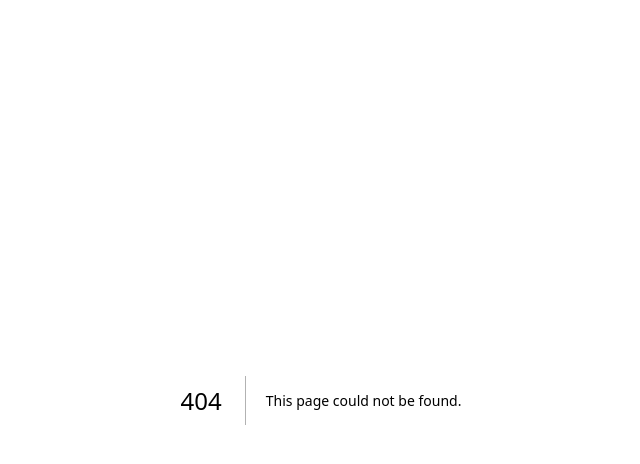
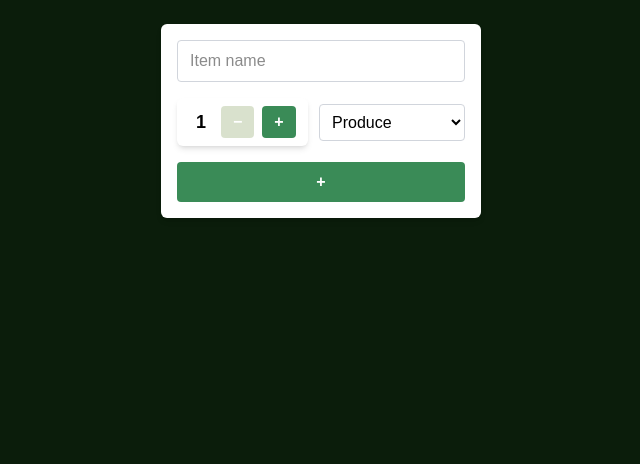
Before and after one commit to Manpreet-kaur-randhawa/cprg306-assignments, a Next.js app: page /week-5 in a window 1280 px wide. Before the commit this address had no page. Shown: the top 464 px of the page, without its empty margins (319-959 px from the left). Built offline with nearby package versions, Linux system fonts and the light colour scheme.

Commit message:
week-5
completed

```diff
--- a/app/page.js
+++ b/app/page.js
@@ -8,6 +8,7 @@ export default function Home(){
         <li><Link href="./week-2">Week 2 Assignment</Link></li>
         <li><Link href="./week-3">Week 3 Assignment</Link></li>
         <li><Link href="./week-4">Week 4 Assignment</Link></li>
+        <li><Link href="./week-5">Week 5 Assignment</Link></li>
       </ul>
     </main>
   );
--- /dev/null
+++ b/app/week-5/new-item.js
@@ -0,0 +1,108 @@
+"use client";
+
+import { useState } from "react";
+
+export default function NewItem() {
+  // State variables //
+  const [name, setName] = useState("");
+  const [quantity, setQuantity] = useState(1);
+  const [category, setCategory] = useState("produce");
+
+  // Quantity functions //
+  function increment() {
+    if (quantity < 99) setQuantity(quantity + 1); // ✅ limit raised to 99
+  }
+
+  function decrement() {
+    if (quantity > 1) setQuantity(quantity - 1);
+  }
+
+  // Form submission //
+  function handleSubmit(e) {
+    e.preventDefault();
+
+    const item = { name, quantity, category };
+    console.log("New item:", item);
+
+    alert(
+      `Item added!\nName: ${name}\nQuantity: ${quantity}\nCategory: ${category}`
+    );
+
+    // reset fields
+    setName("");
+    setQuantity(1);
+    setCategory("produce");
+  }
+
+  return (
+    // full-screen background
+    <div className="flex flex-col items-center min-h-screen bg-[#0b1d0b]">
+      <form
+        onSubmit={handleSubmit}
+        className="mt-6 bg-white rounded-md shadow-md px-4 py-4 flex flex-col gap-4 w-80"
+      >
+        {/* Name input */}
+        <input
+          type="text"
+          required
+          placeholder="Item name"
+          value={name}
+          onChange={(e) => setName(e.target.value)}
+          className="w-full border border-gray-300 rounded px-3 py-2 focus:outline-none focus:ring-2 focus:ring-[#3a8b57]"
+        />
+
+        {/* Quantity & Category row */}
+        <div className="flex justify-between items-center">
+          {/* Quantity box */}
+          <div className="flex items-center bg-white rounded-md shadow-md px-3 py-2">
+            <p className="text-lg font-semibold w-6 text-center text-black">
+              {quantity}
+            </p>
+
+            <button
+              type="button"
+              onClick={decrement}
+              disabled={quantity === 1}
+              className="ml-2 px-3 py-1 rounded bg-[#b5c59c] text-white font-bold disabled:opacity-50">
+              −
+            </button>
+
+            <button
+              type="button"
+              onClick={increment}
+              disabled={quantity === 99}
+              className="ml-2 px-3 py-1 rounded bg-[#3a8b57] text-white font-bold disabled:opacity-50">
+              +
+            </button>
+          </div>
+
+          {/* Category dropdown */}
+          <select
+            value={category}
+            onChange={(e) => setCategory(e.target.value)}
+            className="rounded border border-gray-300 px-2 py-2 focus:outline-none focus:ring-2 focus:ring-[#3a8b57] text-black">
+
+            <option value="produce">Produce</option>
+            <option value="dairy">Dairy</option>
+            <option value="bakery">Bakery</option>
+            <option value="meat">Meat</option>
+            <option value="frozen foods">Frozen Foods</option>
+            <option value="canned goods">Canned Goods</option>
+            <option value="dry goods">Dry Goods</option>
+            <option value="beverages">Beverages</option>
+            <option value="snacks">Snacks</option>
+            <option value="household">Household</option>
+            <option value="other">Other</option>
+          </select>
+        </div>
+
+        {/* Submit button */}
+        <button
+          type="submit"
+          className="bg-[#3a8b57] text-white font-bold py-2 rounded hover:bg-[#2e744a] transition">
+          +
+        </button>
+      </form>
+    </div>
+  );
+}
--- /dev/null
+++ b/app/week-5/page.js
@@ -0,0 +1,9 @@
+import NewItem from "./new-item";
+
+export default function Week5Page() {
+  return (
+    <main className="flex items-center justify-center min-h-screen bg-[#0b1d0b]">
+      <NewItem />
+    </main>
+  );
+}
```
